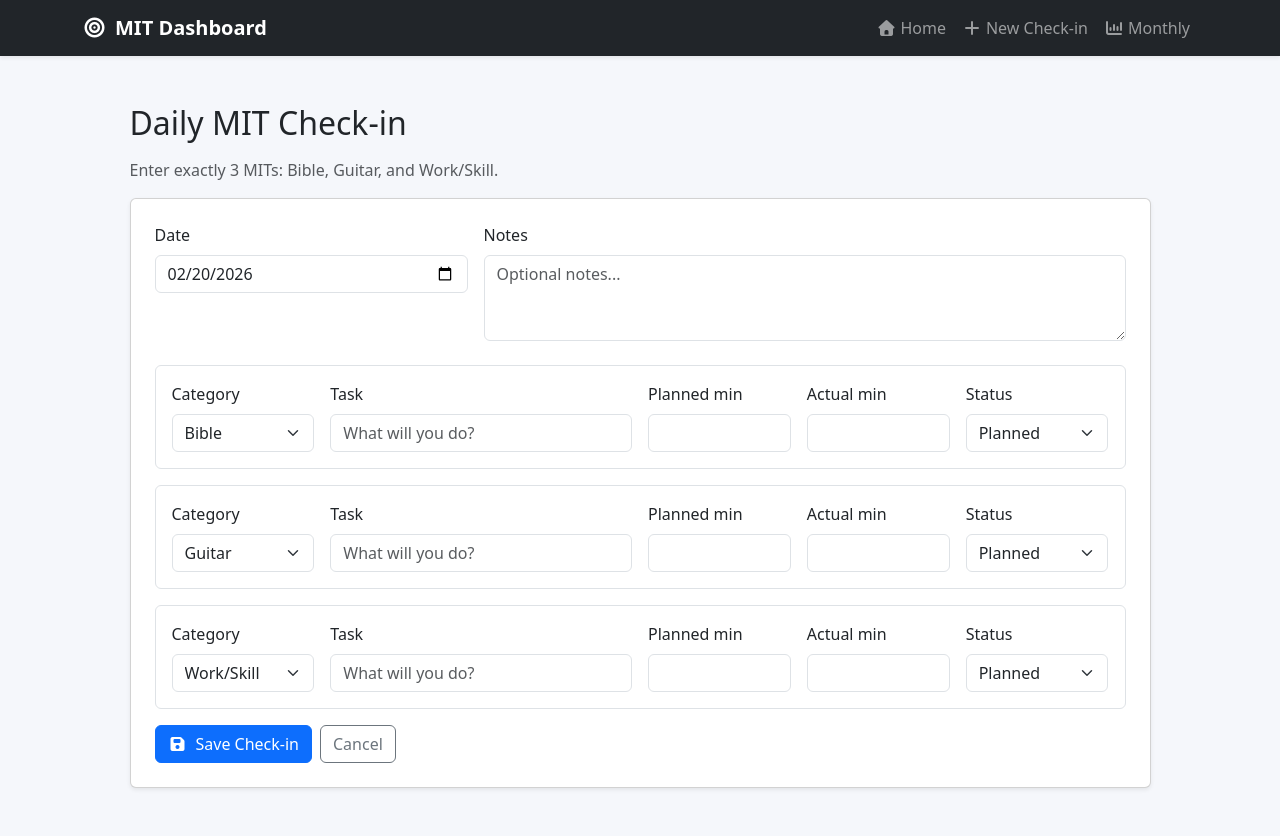
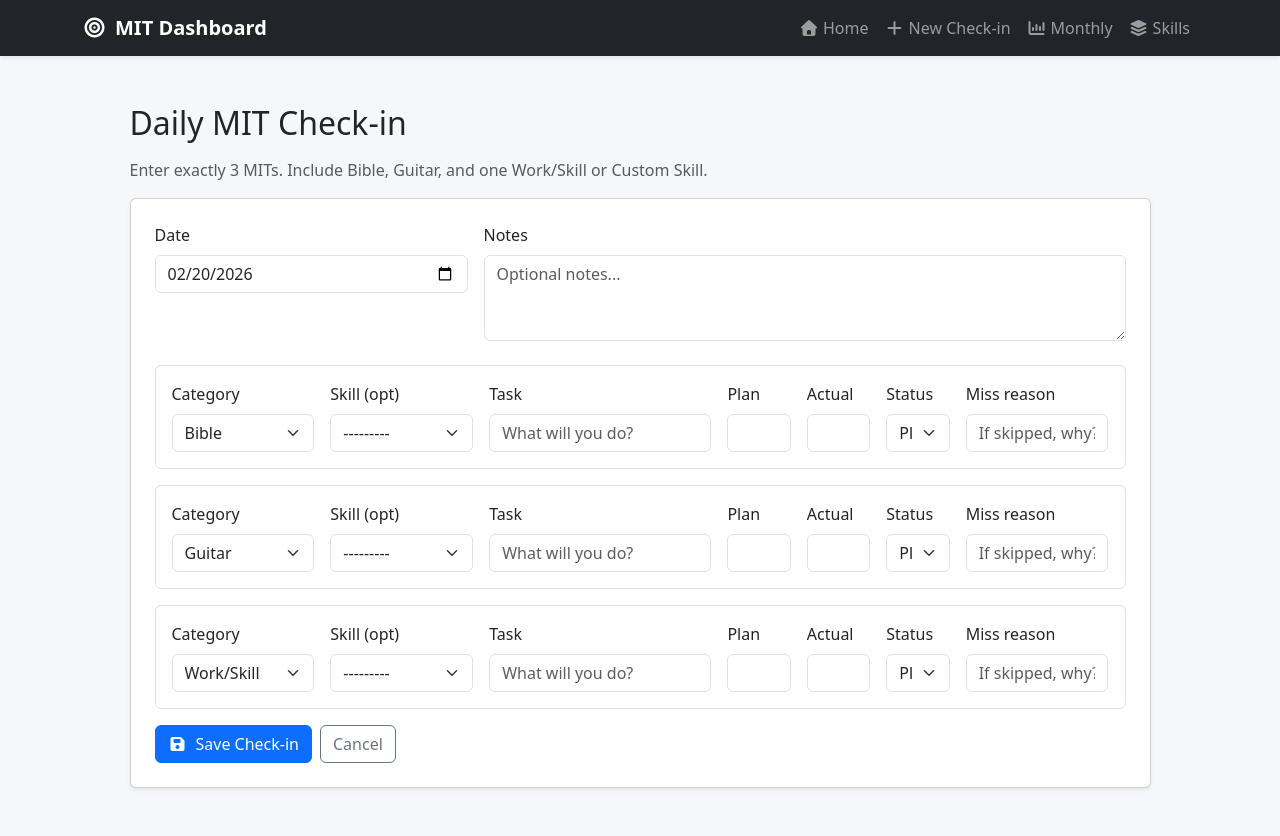
Before and after one commit to elivergara/Focused-Time-Tracker, a Django app: page /checkins/new/ in a window 1280 px wide. Run offline with Django 5.2, Linux system fonts and the light colour scheme; data that the repository does not hold is empty; style sheets or scripts are compiled from the project's sources; some libraries are stand-ins or nearby versions.

Commit message:
Add skills management, month filters, CSV export, miss reason, and parallax hero

```diff
--- a/core/forms.py
+++ b/core/forms.py
@@ -1,7 +1,7 @@
 from django import forms
 from django.forms import BaseInlineFormSet, inlineformset_factory
 
-from .models import DailyCheckin, MITSession
+from .models import DailyCheckin, MITSession, Skill
 
 
 class DailyCheckinForm(forms.ModelForm):
@@ -14,17 +14,36 @@ class DailyCheckinForm(forms.ModelForm):
         }
 
 
+class SkillForm(forms.ModelForm):
+    class Meta:
+        model = Skill
+        fields = ["name", "description", "is_active"]
+        widgets = {
+            "name": forms.TextInput(attrs={"class": "form-control", "placeholder": "e.g., Autodesk Fusion"}),
+            "description": forms.TextInput(attrs={"class": "form-control", "placeholder": "Optional short description"}),
+            "is_active": forms.CheckboxInput(attrs={"class": "form-check-input"}),
+        }
+
+
 class MITSessionForm(forms.ModelForm):
     class Meta:
         model = MITSession
-        fields = ["category", "title", "planned_minutes", "actual_minutes", "status"]
+        fields = ["category", "skill", "title", "planned_minutes", "actual_minutes", "status", "miss_reason"]
         widgets = {
             "category": forms.Select(attrs={"class": "form-select"}),
+            "skill": forms.Select(attrs={"class": "form-select"}),
             "title": forms.TextInput(attrs={"class": "form-control", "placeholder": "What will you do?"}),
             "planned_minutes": forms.NumberInput(attrs={"class": "form-control", "min": 1}),
             "actual_minutes": forms.NumberInput(attrs={"class": "form-control", "min": 0}),
             "status": forms.Select(attrs={"class": "form-select"}),
+            "miss_reason": forms.TextInput(attrs={"class": "form-control", "placeholder": "If skipped, why?"}),
         }
+
+    def __init__(self, *args, **kwargs):
+        super().__init__(*args, **kwargs)
+        self.fields["skill"].queryset = Skill.objects.filter(is_active=True)
+        self.fields["skill"].required = False
+        self.fields["miss_reason"].required = False
 
 
 class BaseMITSessionInlineFormSet(BaseInlineFormSet):
@@ -35,9 +54,21 @@ class BaseMITSessionInlineFormSet(BaseInlineFormSet):
             raise forms.ValidationError("Please enter exactly 3 MITs.")
 
         categories = [f.cleaned_data.get("category") for f in valid_forms]
-        expected = {MITSession.Category.BIBLE, MITSession.Category.GUITAR, MITSession.Category.WORK_SKILL}
-        if set(categories) != expected:
-            raise forms.ValidationError("You must include one each: Bible, Guitar, and Work/Skill.")
+        if MITSession.Category.BIBLE not in categories or MITSession.Category.GUITAR not in categories:
+            raise forms.ValidationError("You must include Bible and Guitar MITs.")
+        if not any(c in {MITSession.Category.WORK_SKILL, MITSession.Category.CUSTOM_SKILL} for c in categories):
+            raise forms.ValidationError("The third MIT must be Work/Skill or Custom Skill.")
+
+        for form in valid_forms:
+            category = form.cleaned_data.get("category")
+            skill = form.cleaned_data.get("skill")
+            status = form.cleaned_data.get("status")
+            miss_reason = (form.cleaned_data.get("miss_reason") or "").strip()
+
+            if category == MITSession.Category.CUSTOM_SKILL and not skill:
+                raise forms.ValidationError("Select a skill when category is Custom Skill.")
+            if status == MITSession.Status.SKIPPED and not miss_reason:
+                raise forms.ValidationError("Add a miss reason for any skipped MIT.")
 
 
 MITSessionFormSet = inlineformset_factory(
--- a/core/urls.py
+++ b/core/urls.py
@@ -6,5 +6,6 @@ urlpatterns = [
     path("checkins/new/", views.checkin_create, name="checkin_create"),
     path("checkins/<int:pk>/", views.checkin_detail, name="checkin_detail"),
     path("checkins/<int:pk>/edit/", views.checkin_edit, name="checkin_edit"),
+    path("skills/", views.skill_manage, name="skill_manage"),
     path("summary/monthly/", views.monthly_summary, name="monthly_summary"),
 ]
--- a/core/views.py
+++ b/core/views.py
@@ -1,13 +1,15 @@
+import csv
 from collections import defaultdict
-from datetime import date, timedelta
+from datetime import date, datetime, timedelta
 
 from django.contrib import messages
 from django.db.models import Count, Q, Sum
 from django.db.models.functions import TruncMonth
+from django.http import HttpResponse
 from django.shortcuts import get_object_or_404, redirect, render
 
-from .forms import DailyCheckinForm, MITSessionFormSet
-from .models import DailyCheckin, MITSession
+from .forms import DailyCheckinForm, MITSessionFormSet, SkillForm
+from .models import DailyCheckin, MITSession, Skill
 
 
 def _is_checkin_completed(checkin):
@@ -23,14 +25,12 @@ def _current_streak():
     streak = 0
     expected_date = date.today()
     checkin_map = {c.date: c for c in checkins}
-
     while True:
         checkin = checkin_map.get(expected_date)
         if not checkin or not _is_checkin_completed(checkin):
             break
         streak += 1
         expected_date = expected_date - timedelta(days=1)
-
     return streak
 
 
@@ -50,9 +50,8 @@ def home(request):
     completion_rate = round((completed / total) * 100, 1) if total else 0
     current_streak = _current_streak()
 
-    recent_mits = MITSession.objects.select_related("daily_checkin").order_by("-daily_checkin__date", "category")[:9]
+    recent_mits = MITSession.objects.select_related("daily_checkin", "skill").order_by("-daily_checkin__date", "category")[:9]
 
-    # Last 6 months trend
     trend_qs = (
         MITSession.objects.annotate(month=TruncMonth("daily_checkin__date"))
         .values("month")
@@ -65,24 +64,13 @@ def home(request):
         .order_by("month")
     )
 
-    trend_labels = []
-    trend_planned = []
-    trend_actual = []
-    trend_completion_rate = []
+    trend_labels, trend_planned, trend_actual = [], [], []
     for row in trend_qs:
         trend_labels.append(row["month"].strftime("%b %Y"))
         trend_planned.append(row["planned"] or 0)
         trend_actual.append(row["actual"] or 0)
-        total_row = row["total"] or 0
-        comp_row = row["completed"] or 0
-        trend_completion_rate.append(round((comp_row / total_row) * 100, 1) if total_row else 0)
 
-    # Category breakdown for current month
-    category_qs = (
-        month_sessions.values("category")
-        .annotate(count=Count("id"), completed=Count("id", filter=Q(status=MITSession.Status.COMPLETED)))
-        .order_by("category")
-    )
+    category_qs = month_sessions.values("category").annotate(count=Count("id")).order_by("category")
     category_counts = defaultdict(int)
     for row in category_qs:
         category_counts[row["category"]] = row["count"]
@@ -97,12 +85,12 @@ def home(request):
         "trend_labels": trend_labels,
         "trend_planned": trend_planned,
         "trend_actual": trend_actual,
-        "trend_completion_rate": trend_completion_rate,
-        "category_labels": ["Bible", "Guitar", "Work/Skill"],
+        "category_labels": ["Bible", "Guitar", "Work/Skill", "Custom Skill"],
         "category_data": [
             category_counts[MITSession.Category.BIBLE],
             category_counts[MITSession.Category.GUITAR],
             category_counts[MITSession.Category.WORK_SKILL],
+            category_counts[MITSession.Category.CUSTOM_SKILL],
         ],
     }
     return render(request, "core/home.html", context)
@@ -152,9 +140,56 @@ def checkin_edit(request, pk):
     return render(request, "core/checkin_form.html", {"form": form, "formset": formset, "mode": "edit", "checkin": checkin})
 
 
+def skill_manage(request):
+    if request.method == "POST":
+        form = SkillForm(request.POST)
+        if form.is_valid():
+            form.save()
+            messages.success(request, "Skill added.")
+            return redirect("skill_manage")
+    else:
+        form = SkillForm()
+
+    skills = Skill.objects.all()
+    return render(request, "core/skill_manage.html", {"form": form, "skills": skills})
+
+
 def monthly_summary(request):
+    month_str = request.GET.get("month", "")
+    sessions = MITSession.objects.select_related("daily_checkin", "skill")
+
+    selected_month = None
+    if month_str:
+        try:
+            selected_month = datetime.strptime(month_str, "%Y-%m").date()
+            sessions = sessions.filter(
+                daily_checkin__date__year=selected_month.year,
+                daily_checkin__date__month=selected_month.month,
+            )
+        except ValueError:
+            selected_month = None
+
+    if request.GET.get("export") == "csv":
+        response = HttpResponse(content_type="text/csv")
+        filename = f"mit-summary-{month_str or 'all'}.csv"
+        response["Content-Disposition"] = f'attachment; filename="{filename}"'
+        writer = csv.writer(response)
+        writer.writerow(["Date", "Category", "Skill", "Task", "Planned Minutes", "Actual Minutes", "Status", "Miss Reason"])
+        for s in sessions.order_by("-daily_checkin__date"):
+            writer.writerow([
+                s.daily_checkin.date,
+                s.get_category_display(),
+                s.skill.name if s.skill else "",
+                s.title,
+                s.planned_minutes,
+                s.actual_minutes or "",
+                s.get_status_display(),
+                s.miss_reason,
+            ])
+        return response
+
     rows = (
-        MITSession.objects.annotate(month=TruncMonth("daily_checkin__date"))
+        sessions.annotate(month=TruncMonth("daily_checkin__date"))
         .values("month", "category")
         .annotate(
             count=Count("id"),
@@ -165,9 +200,9 @@ def monthly_summary(request):
         .order_by("-month", "category")
     )
 
-    return render(request, "core/monthly_summary.html", {"rows": rows})
+    return render(request, "core/monthly_summary.html", {"rows": rows, "selected_month": month_str})
 
 
 def checkin_detail(request, pk):
-    checkin = get_object_or_404(DailyCheckin.objects.prefetch_related("mits"), pk=pk)
+    checkin = get_object_or_404(DailyCheckin.objects.prefetch_related("mits__skill"), pk=pk)
     return render(request, "core/checkin_detail.html", {"checkin": checkin})
--- a/static/scss/main.scss
+++ b/static/scss/main.scss
@@ -12,6 +12,8 @@ body {
   background:
     linear-gradient(120deg, $hero-overlay, rgba(13, 110, 253, 0.35)),
     url("https://images.unsplash.com/photo-1451187580459-43490279c0fa?auto=format&fit=crop&w=1600&q=80") center/cover no-repeat;
+  transition: background-position 220ms ease-out;
+  will-change: background-position;
 }
 
 .hero-animated-glow {
--- a/templates/base.html
+++ b/templates/base.html
@@ -29,6 +29,9 @@
             <li class="nav-item">
               <a class="nav-link" href="{% url 'monthly_summary' %}"><i class="fa-solid fa-chart-column me-1"></i>Monthly</a>
             </li>
+            <li class="nav-item">
+              <a class="nav-link" href="{% url 'skill_manage' %}"><i class="fa-solid fa-layer-group me-1"></i>Skills</a>
+            </li>
           </ul>
         </div>
       </div>
--- a/templates/core/checkin_detail.html
+++ b/templates/core/checkin_detail.html
@@ -22,9 +22,11 @@
           <div class="card-body">
             <h5 class="card-title">{{ mit.get_category_display }}</h5>
             <p class="mb-2">{{ mit.title }}</p>
+            {% if mit.skill %}<p class="mb-1"><strong>Skill:</strong> {{ mit.skill.name }}</p>{% endif %}
             <p class="mb-1"><strong>Planned:</strong> {{ mit.planned_minutes }}m</p>
             <p class="mb-1"><strong>Actual:</strong> {% if mit.actual_minutes %}{{ mit.actual_minutes }}m{% else %}-{% endif %}</p>
-            <span class="badge text-bg-secondary">{{ mit.get_status_display }}</span>
+            <p class="mb-2"><span class="badge text-bg-secondary">{{ mit.get_status_display }}</span></p>
+            {% if mit.miss_reason %}<p class="text-muted small mb-0"><strong>Miss reason:</strong> {{ mit.miss_reason }}</p>{% endif %}
           </div>
         </div>
       </div>
--- a/templates/core/checkin_form.html
+++ b/templates/core/checkin_form.html
@@ -6,7 +6,7 @@
   <div class="row justify-content-center">
     <div class="col-lg-11">
       <h2 class="mb-3">{% if mode == 'edit' %}Edit MIT Check-in{% else %}Daily MIT Check-in{% endif %}</h2>
-      <p class="text-muted">Enter exactly 3 MITs: Bible, Guitar, and Work/Skill.</p>
+      <p class="text-muted">Enter exactly 3 MITs. Include Bible, Guitar, and one Work/Skill or Custom Skill.</p>
 
       <form method="post" class="card shadow-sm p-4">
         {% csrf_token %}
@@ -37,21 +37,29 @@
                 <label class="form-label">Category</label>
                 {{ mit_form.category }}
               </div>
-              <div class="col-lg-4 col-md-6">
+              <div class="col-lg-2 col-md-6">
+                <label class="form-label">Skill (opt)</label>
+                {{ mit_form.skill }}
+              </div>
+              <div class="col-lg-3 col-md-6">
                 <label class="form-label">Task</label>
                 {{ mit_form.title }}
               </div>
-              <div class="col-lg-2 col-md-4 col-6">
-                <label class="form-label">Planned min</label>
+              <div class="col-lg-1 col-md-3 col-6">
+                <label class="form-label">Plan</label>
                 {{ mit_form.planned_minutes }}
               </div>
-              <div class="col-lg-2 col-md-4 col-6">
-                <label class="form-label">Actual min</label>
+              <div class="col-lg-1 col-md-3 col-6">
+                <label class="form-label">Actual</label>
                 {{ mit_form.actual_minutes }}
               </div>
-              <div class="col-lg-2 col-md-4 col-12">
+              <div class="col-lg-1 col-md-3 col-6">
                 <label class="form-label">Status</label>
                 {{ mit_form.status }}
+              </div>
+              <div class="col-lg-2 col-md-9 col-12">
+                <label class="form-label">Miss reason</label>
+                {{ mit_form.miss_reason }}
               </div>
             </div>
           </div>
```
Also changed, not shown: core/admin.py (+11 -4 lines), core/models.py (+16 -0 lines), templates/core/home.html (+11 -2 lines), templates/core/monthly_summary.html (+16 -0 lines), templates/core/skill_manage.html (added, +53 -0 lines), core/migrations/0002_skill_mitsession_miss_reason_and_more.py (added).
